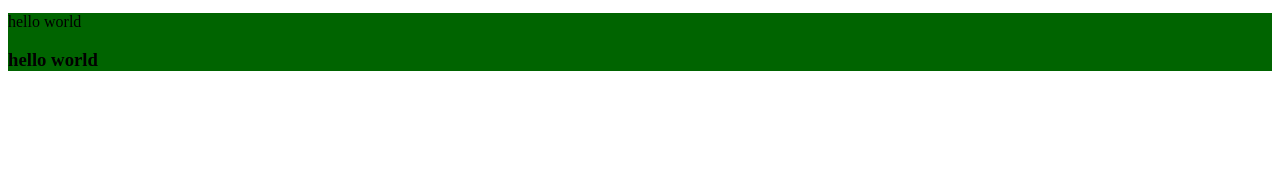
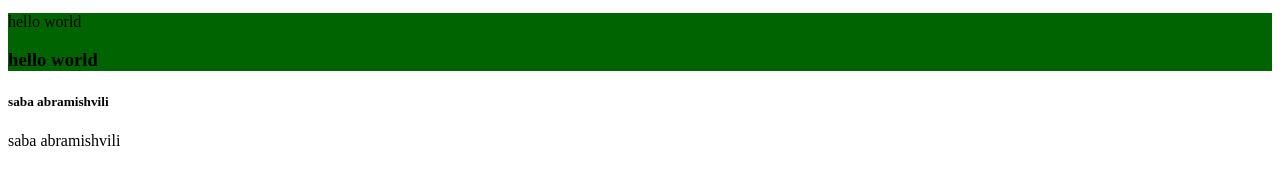
Before and after one commit to ImGarfield/lec2, a plain HTML site: page index.html in a window 1280 px wide. Shown: the part 271-456 px from the top of the page. Drawn offline with Linux system fonts and the light colour scheme.

Commit message:
change title

```diff
--- a/index.html
+++ b/index.html
@@ -39,6 +39,9 @@
     <h3>hello world</h3>
     </div>
 
+    <h5>saba abramishvili</h5>
+    <p>saba abramishvili</p>
+
 </body>
 
 </html>
```
